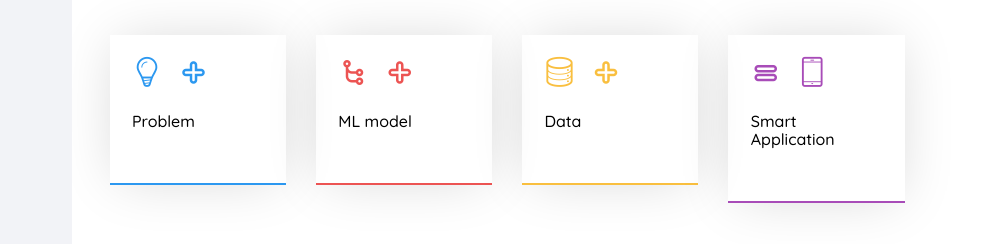
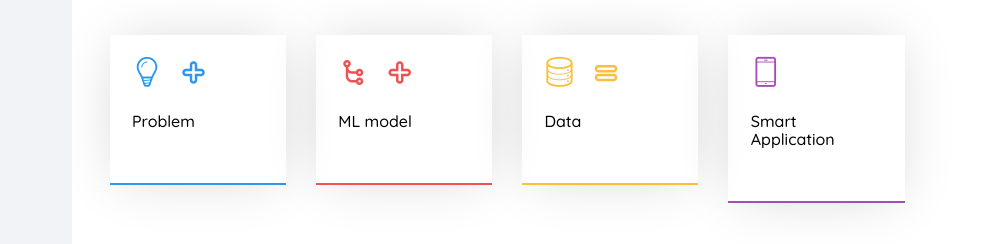
Before and after one commit to TejaSreenivas/resume, a plain HTML site: page index.html in a window 1280 px wide. Shown: the part 362-606 px from the top of the page, 283-1280 px from the left. Drawn offline with nearby package versions, Linux system fonts and the light colour scheme; files whose address does not match are found by name; a web font is replaced by a local one.

Commit message:
equals updated

```diff
--- a/index.html
+++ b/index.html
@@ -132,13 +132,13 @@ Copyright &copy;<script>document.write(new Date().getFullYear());</script> All r
 								</div>
 								<div class="col-md-3 animate-box" data-animate-effect="fadeInTop">
 									<div class="services color-3">
-										<span class="icon2"><i class="icon-data"></i>&nbsp;&nbsp;&nbsp;&nbsp;<i class="icon-plus-outline"></i></span>
+										<span class="icon2"><i class="icon-data"></i>&nbsp;&nbsp;&nbsp;&nbsp;<i class="icon-equals-outline"></i></span>
 										<h3>Data </h3>
 									</div>
 								</div>
 								<div class="col-md-3 animate-box" data-animate-effect="fadeInBottom">
 									<div class="services color-4">
-										<span class="icon2"><i class="icon-equals-outline"></i>&nbsp;&nbsp;&nbsp;&nbsp;<i class="icon-phone3"></i></span>
+										<span class="icon2"><i class="icon-phone3"></i></span>
 										<h3>Smart Application</h3>
 									</div>
 								</div>
```
